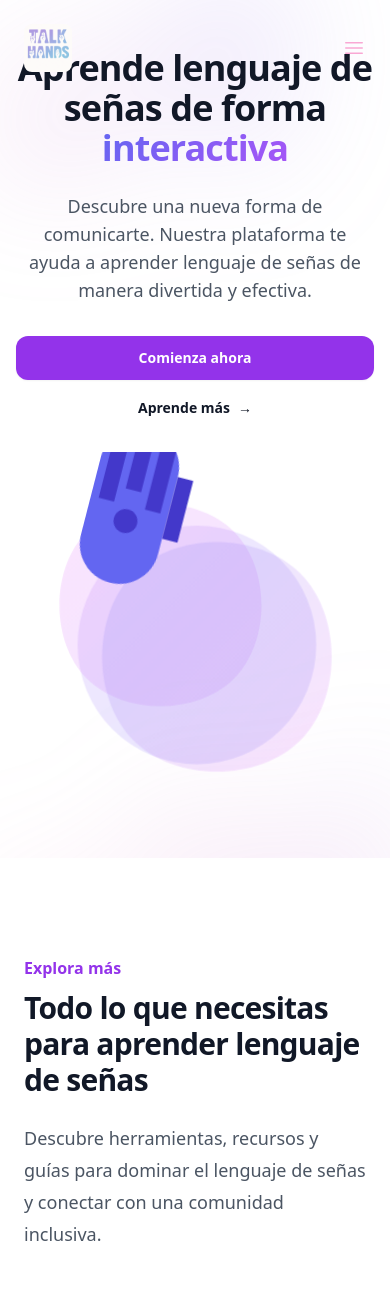
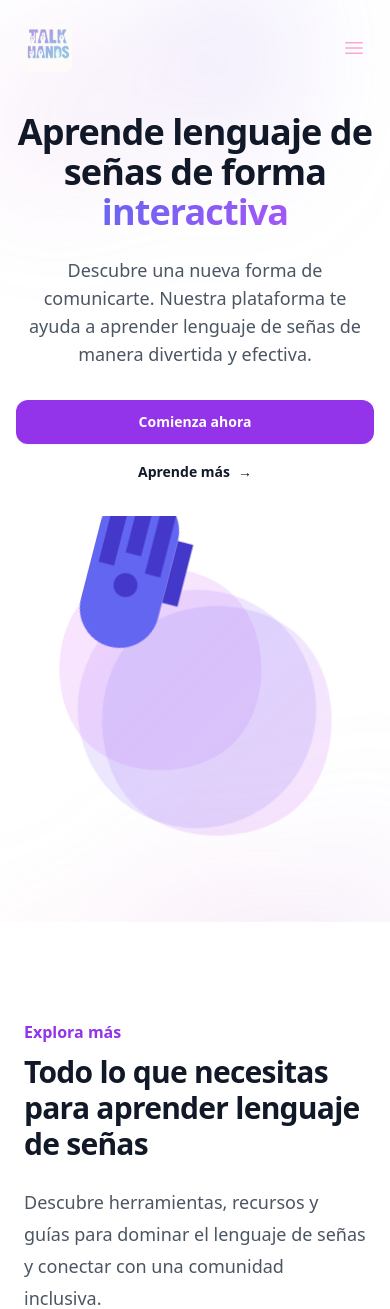
Before and after one commit to eduxdev/MANOS2, a PHP site: page /frontend/inicio.php in a window 390 px wide. Shown: the top 1309 px of the page. Run offline with PHP 8.4, Linux system fonts and the light colour scheme; some libraries are stand-ins or nearby versions.

Commit message:
Modo responsive mejorado

```diff
--- a/frontend/inicio.php
+++ b/frontend/inicio.php
@@ -80,7 +80,7 @@
     <?php include 'header.php'; ?>
 
     <!-- Hero Section -->
-    <div class="relative isolate min-h-screen flex flex-col justify-center overflow-hidden">
+    <div class="relative isolate min-h-screen flex flex-col justify-center overflow-hidden pt-16 sm:pt-24">
         <!-- Background Gradient -->
         <div class="absolute inset-x-0 -top-40 -z-10 transform-gpu overflow-hidden blur-3xl sm:-top-80" aria-hidden="true">
             <div class="relative left-[calc(50%-11rem)] aspect-[1155/678] w-[36.125rem] -translate-x-1/2 rotate-[30deg] bg-gradient-to-tr from-[#ff80b5] to-[#9089fc] opacity-20 sm:left-[calc(50%-30rem)] sm:w-[72.1875rem]" style="clip-path: polygon(74.1% 44.1%, 100% 61.6%, 97.5% 26.9%, 85.5% 0.1%, 80.7% 2%, 72.5% 32.5%, 60.2% 62.4%, 52.4% 68.1%, 47.5% 58.3%, 45.2% 34.5%, 27.5% 76.7%, 0.1% 64.9%, 17.9% 100%, 27.6% 76.8%, 76.1% 97.7%, 74.1% 44.1%)"></div>
```
